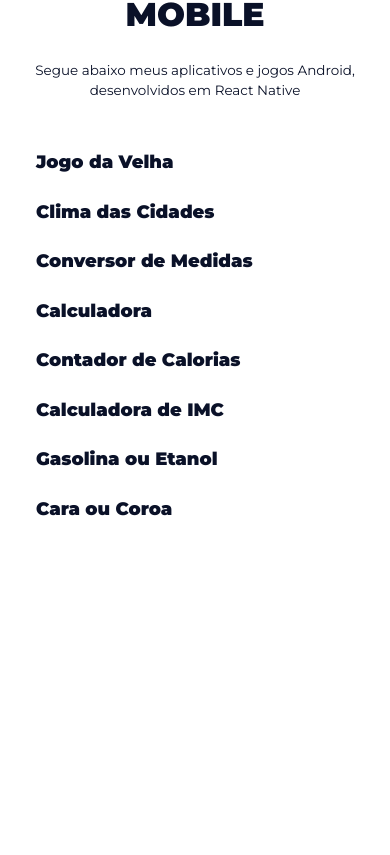
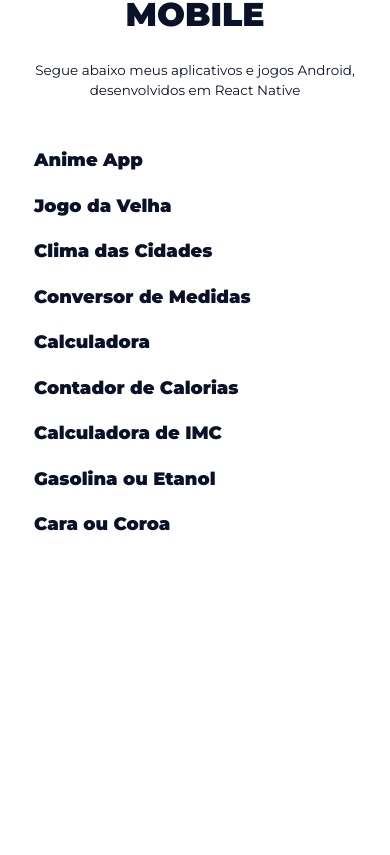
Before and after one commit to RodrigoBJJ94/my-website-pt-br-react, a React (Create React App) app: page / in a window 390 px wide. Shown: the part 949-1804 px from the top of the page. Built offline with nearby package versions, Linux system fonts and the light colour scheme; the HTML template or start-up script is replaced by a standard one.

Commit message:
Version 1.18

```diff
--- a/src/App.css
+++ b/src/App.css
@@ -199,7 +199,7 @@
   }
 
   h4 {
-    padding: 6px;
+    padding: 4px;
   }
 
   .grid-description {
--- a/src/components/Mobile/MobileMain.js
+++ b/src/components/Mobile/MobileMain.js
@@ -3,6 +3,7 @@
 export default function MobileMain() {
     return (
         <>
+            <h4><a href="https://play.google.com/store/apps/details?id=com.animeApp" target="_blank" rel="noreferrer">Anime App</a></h4>
             <h4><a href="https://play.google.com/store/apps/details?id=com.ticTacToeJogoDaVelha" target="_blank" rel="noreferrer">Jogo da Velha</a></h4>
             <h4><a href="https://play.google.com/store/apps/details?id=com.weathercitiesclima" target="_blank" rel="noreferrer">Clima das Cidades</a></h4>
             <h4><a href="https://play.google.com/store/apps/details?id=com.conversormedidas" target="_blank" rel="noreferrer">Conversor de Medidas</a></h4>
```
